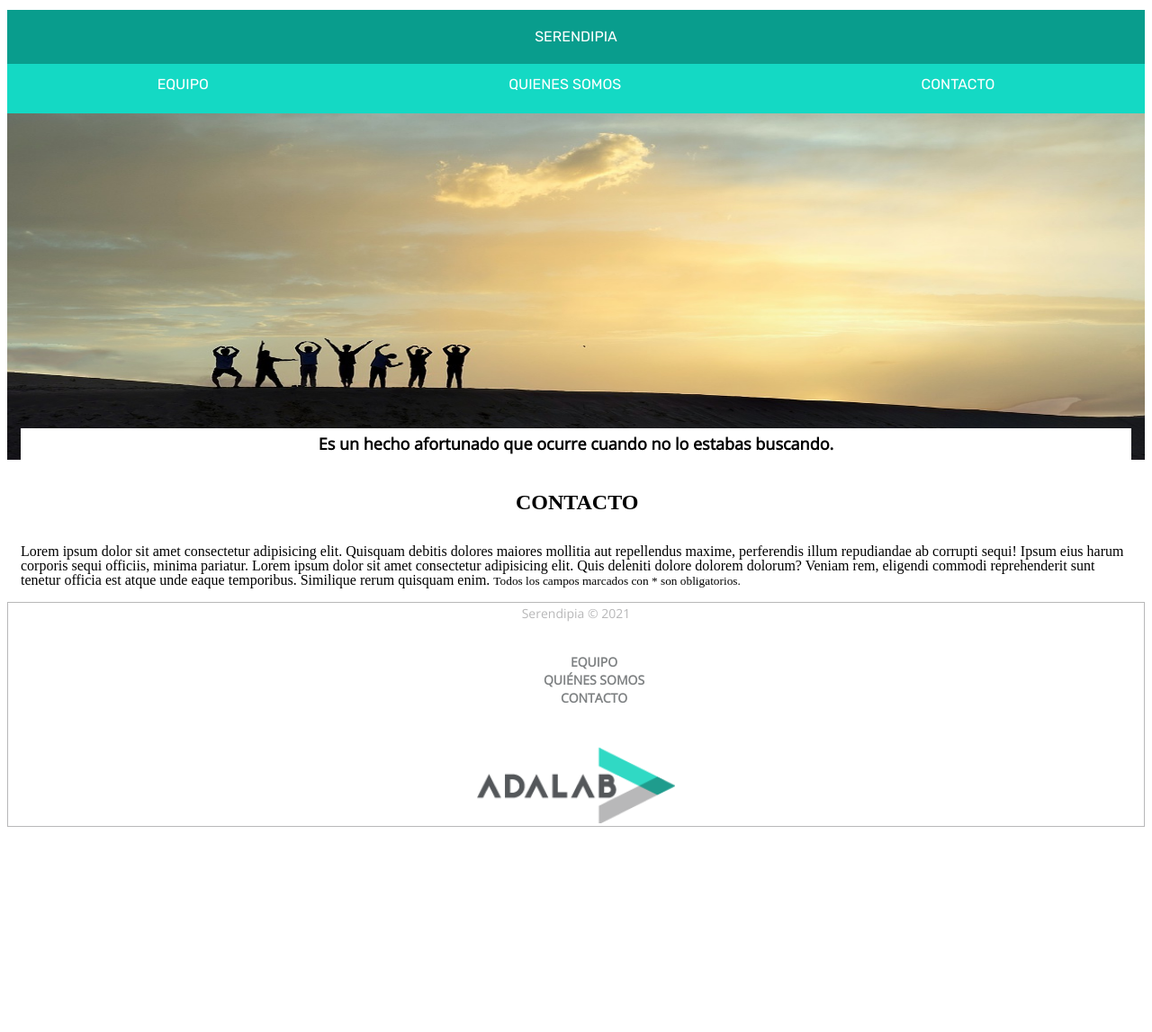
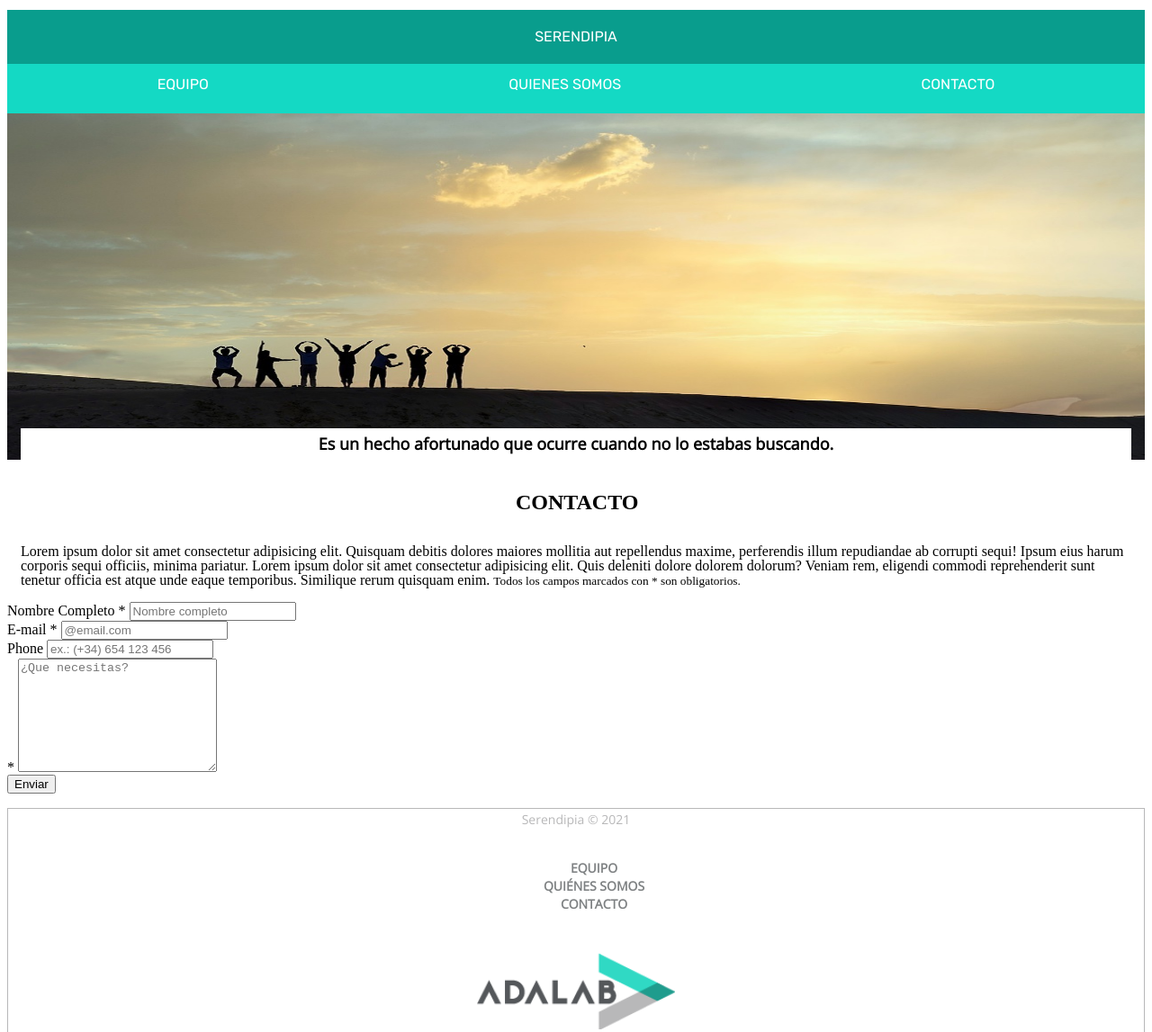
Before and after one commit to Adalab/project-promo-o-module-1-team-5, a website: page src/html/contact.html in a window 1280 px wide. Shown: the top 1147 px of the page at 90% size. Before the commit the page ends 927 px from the top, so only its background shows below. Drawn offline with nearby package versions, Linux system fonts and the light colour scheme; files that its build step writes are made by us from their sources; files whose address does not match are found by name.

Commit message:
contactNew

```diff
--- a/src/html/contact.html
+++ b/src/html/contact.html
@@ -1,5 +1,6 @@
 <!DOCTYPE html>
 <html lang="en">
+
 <head>
   <meta charset="UTF-8" />
   <meta http-equiv="X-UA-Compatible" content="IE=edge" />
@@ -7,20 +8,15 @@
   <title>Document</title>
   <link rel="preconnect" href="https://fonts.googleapis.com" />
   <link rel="preconnect" href="https://fonts.gstatic.com" crossorigin />
-    <link
-      href="https://fonts.googleapis.com/css2?family=Rubik&display=swap"
-      rel="stylesheet"
-    />
+  <link href="https://fonts.googleapis.com/css2?family=Rubik&display=swap" rel="stylesheet" />
   <link rel="preconnect" href="https://fonts.googleapis.com" />
   <link rel="preconnect" href="https://fonts.gstatic.com" crossorigin />
-    <link
-      href="https://fonts.googleapis.com/css2?family=Open+Sans&display=swap"
-      rel="stylesheet"
-    />
+  <link href="https://fonts.googleapis.com/css2?family=Open+Sans&display=swap" rel="stylesheet" />
 
   <link rel="stylesheet" href="./CSS/reset.css" />
   <link rel="stylesheet" href="./CSS/style.css" />
 </head>
+
 <body>
   <include src="./partials/header.html"> </include>
   <main>
@@ -36,6 +32,35 @@
         eaque temporibus. Similique rerum quisquam enim.
         <small>Todos los campos marcados con * son obligatorios.</small>
         <!--Aquí iría el formulario-->
+      <form action="" method="post">
+        <div>
+          <label for="firstname">
+            Nombre Completo
+            <span class="star">*</span>
+          </label>
+          <input type="text" id="name" name="name" placeholder="Nombre completo" required />
+        </div>
+        <div>
+          <label for="email">
+            E-mail
+            <span>*</span>
+          </label>
+          <input type="email" id="email" name="email" placeholder="@email.com" required />
+        </div>
+        <div>
+          <label for="phone"> Phone </label>
+          <input type="tel" id="tel" name="tel" placeholder="ex.: (+34) 654 123 456" />
+        </div>
+        <div>
+          <label for="mensaje">
+            <span>*</span>
+          </label>
+          <textarea id="mensaje" rows="8" cols="25%" placeholder="¿Que necesitas?" required></textarea>
+        </div>
+        <div>
+          <input type="submit" value="Enviar" />
+        </div>
+      </form>
       </p>
     </section>
   </main>
@@ -49,12 +74,9 @@
           <li><a href="./contact.html" target="_blank"></a>Contacto</li>
         </ul>
       </nav>
-        <img
-          class="logo-adalab"
-          src="./images/logo-adalab.png"
-          alt="icono Adalab"
-        />
+      <img class="logo-adalab" src="./images/logo-adalab.png" alt="icono Adalab" />
     </section>
   </footer>
 </body>
+
 </html>
```
Also changed, not shown: src/html/index.html (+30 -66 lines), src/html/partials/footer.html (+1 -6 lines), 1 other file. Lines whose indentation alone changed are shown as unchanged.
